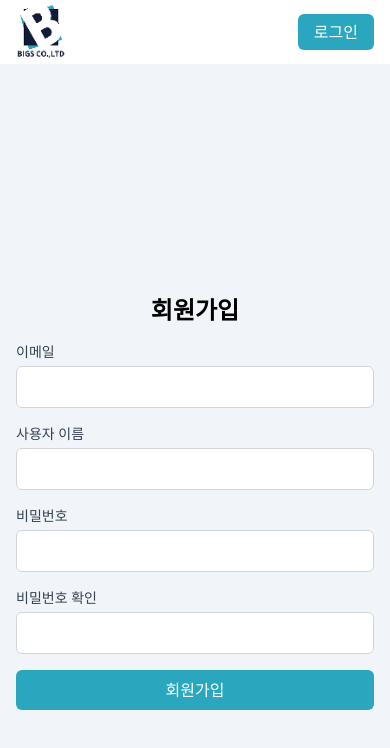
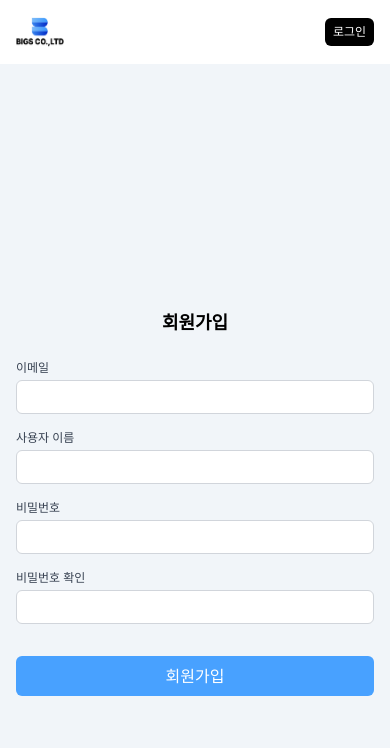
Before and after one commit to SeungHun6450/bigs-holdings, a Next.js app: page /sign-up in a window 390 px wide. Shown: the top 748 px of the page. Built offline with nearby package versions, Linux system fonts and the light colour scheme.

Commit message:
design: responsive header signup,in,main,boardOne

```diff
--- a/src/app/sign-in/_components/SignIn.tsx
+++ b/src/app/sign-in/_components/SignIn.tsx
@@ -5,6 +5,7 @@ import { useAuth } from "@/hooks/useAuth";
 import authStore from "@/stores/AuthStore";
 import { useRouter } from "next/navigation";
 import React, { useEffect, useState } from "react";
+import SignInInputFiled from "./SignInInputFiled";
 
 const SignIn = () => {
   const router = useRouter();
@@ -44,37 +45,29 @@ const SignIn = () => {
 
   return (
     <div className="flex flex-col items-center justify-center min-h-screen m-4">
-      <h2 className="text-2xl font-bold text-center">로그인</h2>
+      <h2 className="xl:text-2xl lg:text-xl md:text-lg sm:text-lg font-bold text-center">
+        로그인
+      </h2>
       <form onSubmit={handleSubmit} className="mt-4 w-full max-w-xl">
-        <div className="mb-4">
-          <label className="block text-sm font-medium text-gray-700">
-            이메일
-          </label>
-          <input
+        <SignInInputFiled
+          label="이메일"
           type="email"
           value={username}
           onChange={(e) => setUsername(e.target.value)}
           required
-            className="mt-1 block w-full p-2 border border-gray-300 rounded-md focus:outline-none focus:ring focus:ring-bg-[#2aa7be]"
         />
-        </div>
-
-        <div className="mb-4">
-          <label className="block text-sm font-medium text-gray-700">
-            비밀번호
-          </label>
-          <input
+        <SignInInputFiled
+          label="비밀번호"
           type="password"
           value={password}
           onChange={(e) => setPassword(e.target.value)}
           required
-            className="mt-1 block w-full p-2 border border-gray-300 rounded-md focus:outline-none focus:ring focus:ring-bg-[#2aa7be]"
         />
-        </div>
 
         <button
           type="submit"
-          className="w-full bg-[#2aa7be] text-white py-2 rounded-md hover:bg-[#3590a0]"
+          className="w-full bg-primary text-white py-2 rounded-md hover:bg-primary/70
+          xl:text-base lg:text-base md:text-md sm:text-sm"
         >
           로그인
         </button>
--- /dev/null
+++ b/src/app/sign-in/_components/SignInInputFiled.tsx
@@ -0,0 +1,34 @@
+import React from "react";
+
+interface SignInInputFiledProps {
+  label: string;
+  type: string;
+  value: string;
+  onChange: (e: React.ChangeEvent<HTMLInputElement>) => void;
+  required?: boolean;
+}
+
+const SignInInputFiled: React.FC<SignInInputFiledProps> = ({
+  label,
+  type,
+  value,
+  onChange,
+  required,
+}) => {
+  return (
+    <div className="mb-4">
+      <label className="block text-sm md:text-xs sm:text-xs font-medium text-gray-700">
+        {label}
+      </label>
+      <input
+        type={type}
+        value={value}
+        onChange={onChange}
+        required={required}
+        className="mt-1 block w-full p-2 border border-gray-300 rounded-md focus:outline-none focus:ring focus:ring-bg-[#2aa7be] text-sm md:text-xs sm:text-xs"
+      />
+    </div>
+  );
+};
+
+export default SignInInputFiled;
--- a/src/app/sign-up/_components/SignUp.tsx
+++ b/src/app/sign-up/_components/SignUp.tsx
@@ -3,6 +3,7 @@
 import { signUp } from "@/api/auth";
 import { useRouter } from "next/navigation";
 import React, { useState } from "react";
+import InputField from "./SignUpInputFiled";
 
 const SignUp = () => {
   const router = useRouter();
@@ -45,99 +46,72 @@ const SignUp = () => {
 
   return (
     <div className="flex flex-col items-center justify-center min-h-screen m-4">
-      <h2 className="text-2xl font-bold text-center">회원가입</h2>
-      <form onSubmit={handleSubmit} className="mt-4 w-full max-w-xl">
-        <div className="mb-4">
-          <label className="block text-sm font-medium text-gray-700">
-            이메일
-          </label>
-          <input
+      <h2 className="xl:text-2xl lg:text-xl md:text-lg sm:text-lg font-bold text-center xl:mb-8 lg:mb-7 md:mb-6 sm:mb-5">
+        회원가입
+      </h2>
+      <form onSubmit={handleSubmit} className="w-full max-w-xl">
+        <InputField
+          label="이메일"
           type="email"
           value={username}
           onChange={(e) => setUsername(e.target.value)}
           required
-            className="mt-1 block w-full p-2 border border-gray-300 rounded-md focus:outline-none focus:ring focus:ring-bg-[#2aa7be]"
-          />
-          {/* 이메일 형식 일치 여부 표시 */}
-          <p
-            className={`mt-2 text-sm ${
-              emailRegex.test(username) ? "text-green-500" : "text-red-500"
-            }`}
-          >
-            {username
+          isValid={emailRegex.test(username)}
+          validationMessage={
+            username
               ? emailRegex.test(username)
                 ? "올바른 이메일 형식입니다."
                 : "올바른 이메일 형식이 아닙니다."
-              : ""}
-          </p>
-        </div>
+              : ""
+          }
+        />
 
-        <div className="mb-4">
-          <label className="block text-sm font-medium text-gray-700">
-            사용자 이름
-          </label>
-          <input
+        <InputField
+          label="사용자 이름"
           type="text"
           value={name}
           onChange={(e) => setName(e.target.value)}
           required
-            className="mt-1 block w-full p-2 border border-gray-300 rounded-md focus:outline-none focus:ring focus:ring-bg-[#2aa7be]"
+          isValid={false}
         />
-        </div>
 
-        <div className="mb-4">
-          <label className="block text-sm font-medium text-gray-700">
-            비밀번호
-          </label>
-          <input
+        <InputField
+          label="비밀번호"
           type="password"
           value={password}
           onChange={(e) => setPassword(e.target.value)}
           required
-            className="mt-1 block w-full p-2 border border-gray-300 rounded-md focus:outline-none focus:ring focus:ring-bg-[#2aa7be]"
-          />
-          {/* 정규식 일치 여부 표시 */}
-          <p
-            className={`mt-2 text-sm ${
-              passwordRegex.test(password) ? "text-green-500" : "text-red-500"
-            }`}
-          >
-            {password
+          isValid={passwordRegex.test(password)}
+          validationMessage={
+            password
               ? passwordRegex.test(password)
                 ? "올바른 비밀번호 형식입니다."
                 : "비밀번호는 8자 이상, 숫자, 영문자, 특수문자(!%*#?&)를 포함해야 합니다."
-              : ""}
-          </p>
-        </div>
+              : ""
+          }
+          regex={passwordRegex}
+        />
 
-        <div className="mb-4">
-          <label className="block text-sm font-medium text-gray-700">
-            비밀번호 확인
-          </label>
-          <input
+        <InputField
+          label="비밀번호 확인"
           type="password"
           value={confirmPassword}
           onChange={(e) => setConfirmPassword(e.target.value)}
           required
-            className="mt-1 block w-full p-2 border border-gray-300 rounded-md focus:outline-none focus:ring focus:ring-bg-[#2aa7be]"
-          />
-          {/* 비밀번호 일치 여부 표시 */}
-          <p
-            className={`mt-2 text-sm ${
-              password === confirmPassword ? "text-green-500" : "text-red-500"
-            }`}
-          >
-            {confirmPassword
+          isValid={password === confirmPassword}
+          validationMessage={
+            confirmPassword
               ? password === confirmPassword
                 ? "비밀번호가 일치합니다."
                 : "비밀번호가 일치하지 않습니다."
-              : ""}
-          </p>
-        </div>
+              : ""
+          }
+        />
 
         <button
           type="submit"
-          className="w-full bg-[#2aa7be] text-white py-2 rounded-md hover:bg-[#3590a0]"
+          className="mt-4 w-full bg-primary text-white py-2 rounded-md hover:bg-primary/70
+          xl:text-base lg:text-base md:text-md sm:text-sm"
         >
           회원가입
         </button>
--- /dev/null
+++ b/src/app/sign-up/_components/SignUpInputFiled.tsx
@@ -0,0 +1,49 @@
+import React from "react";
+
+interface SignUpInputFiledProps {
+  label: string;
+  type: string;
+  value: string;
+  onChange: (e: React.ChangeEvent<HTMLInputElement>) => void;
+  required?: boolean;
+  validationMessage?: string;
+  isValid: boolean;
+  regex?: RegExp;
+}
+
+const SignUpInputFiled: React.FC<SignUpInputFiledProps> = ({
+  label,
+  type,
+  value,
+  onChange,
+  required = false,
+  validationMessage,
+  isValid,
+  regex,
+}) => {
+  return (
+    <div className="mb-4">
+      <label className="block text-sm md:text-xs sm:text-xs font-medium text-gray-700">
+        {label}
+      </label>
+      <input
+        type={type}
+        value={value}
+        onChange={onChange}
+        required={required}
+        className="mt-1 block w-full p-2 border border-gray-300 rounded-md focus:outline-none focus:ring focus:ring-bg-[#2aa7be] text-sm md:text-xs sm:text-xs"
+      />
+      {validationMessage && (
+        <p
+          className={`mt-2 text-sm md:text-xs sm:text-xs ${
+            isValid ? "text-green-500" : "text-red-500"
+          }`}
+        >
+          {validationMessage}
+        </p>
+      )}
+    </div>
+  );
+};
+
+export default SignUpInputFiled;
--- a/src/components/Header/Header.tsx
+++ b/src/components/Header/Header.tsx
@@ -38,22 +38,31 @@ const Header = observer(() => {
 
   return (
     <div className="flex justify-between items-center w-full px-4 h-16 bg-white">
-      <Image src={Logo} alt={"로고"} width={50} height={50} />
-      {loading ? (
-        <p>로그인 확인 중...</p>
-      ) : authStore.accessToken ? (
-        <div className="flex flex-row items-center">
-          <span className="mr-4 font-bold">{`${userInfo?.name}(${userInfo?.username})`}</span>
+      <Link href={userInfo ? "/board" : "/"}>
+        <Image
+          src={Logo}
+          alt={"로고"}
+          width={50}
+          height={50}
+          className="xl:w-16 xl:h-10 lg:w-14 lg:h-9 md:w-12 md:h-8 sm:w-10 sm:h-7"
+        />
+      </Link>
+      {authStore.accessToken ? (
+        <div className="flex flex-row items-center xl:gap-x-4 lg:gap-x-3 md:gap-x-2 sm:gap-x-1 xl:text-base lg:text-sm md:text-xs sm:text-xs">
+          <p className="font-bold md:flex md:flex-col md:items-center sm:flex sm:flex-col sm:items-center">
+            <span>{`${userInfo?.name}`}</span>
+            <span>{`(${userInfo?.username})`}</span>
+          </p>
           <button
             onClick={signOut}
-            className="bg-[#798385] text-white px-4 py-1.5 rounded hover:bg-[#a5b2b4]"
+            className="bg-[#798385] text-white rounded hover:bg-[#a5b2b4] xl:px-4 py-1.5 lg:px-3 md:px-2 sm:px-2 xl:text-sm lg:text-sm md:text-xs sm:text-xs"
           >
             로그아웃
           </button>
         </div>
       ) : (
         <Link href="/sign-in">
-          <button className="bg-[#2aa7be] text-white px-4 py-1.5 rounded-md hover:bg-[#3590a0]">
+          <button className="bg-black text-white rounded-md hover:bg-black/70 xl:px-4 py-1.5 lg:px-3 md:px-2 sm:px-2 xl:text-sm lg:text-sm md:text-xs sm:text-xs">
             로그인
           </button>
         </Link>
```
Also changed, not shown: src/app/(home)/_components/Home.tsx (+6 -6 lines), src/app/board/_components/BoardDetail.tsx (+35 -17 lines), tailwind.config.ts (+46 -30 lines), public/logo.png. Lines whose indentation alone changed are shown as unchanged.
